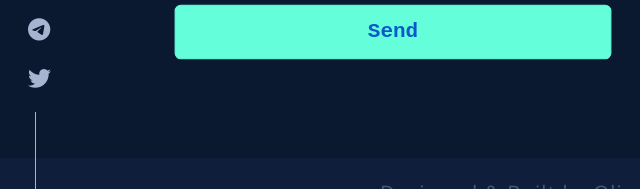
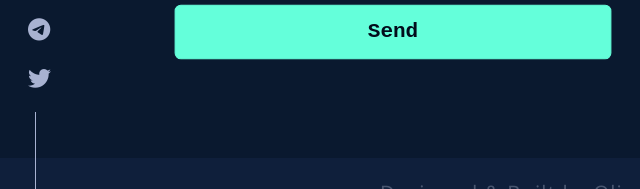
Before and after one commit to olimjon1606/olimjon1606.github.io, a plain HTML site: page index.html in a window 1280 px wide. In both pictures the pointer is over the button "Send". Shown: the part 3189-3378 px from the top of the page, 19-659 px from the left. Drawn offline with nearby package versions, Linux system fonts and the light colour scheme; grey boxes are pictures that could not be loaded.

Commit message:
Update style.css

```diff
--- a/style.css
+++ b/style.css
@@ -621,6 +621,10 @@ p {
   position: relative;
 }
 
+#contact .grid ul  .btn a{
+  color: var(--green);
+
+}
 #contact .grid ul  .btn{
   width: 100%;
   padding: 10px;
@@ -636,6 +640,10 @@ p {
 
 #contact .grid ul .btn:hover{
   background-color: var(--green);
+  color: var(--dark-navy);
+  transform: scale(1.05);
+}
+#contact .grid ul .btn:hover a{
   color: var(--dark-navy);
   transform: scale(1.05);
 }
```
